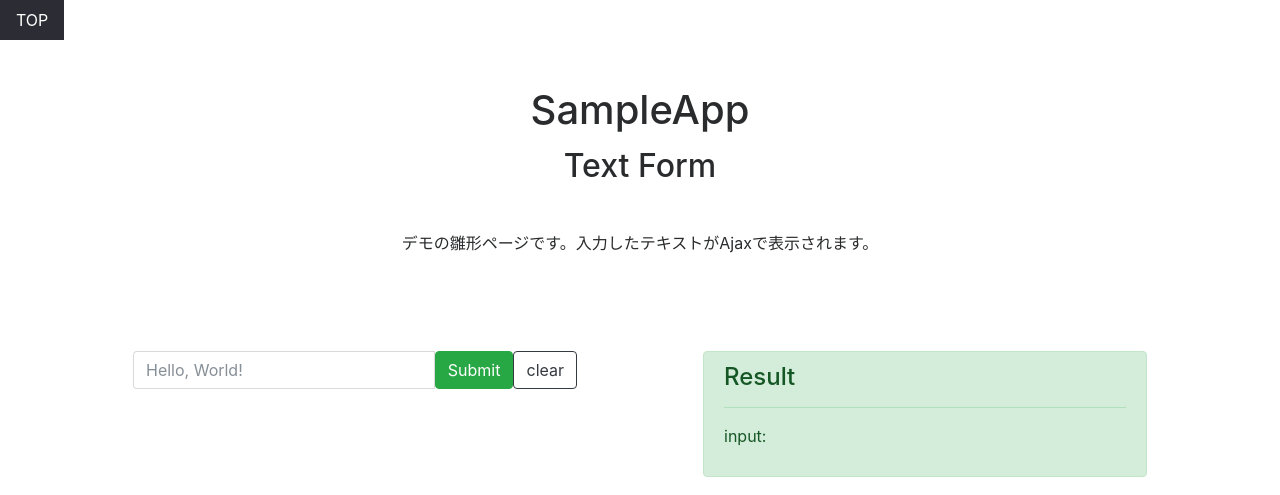
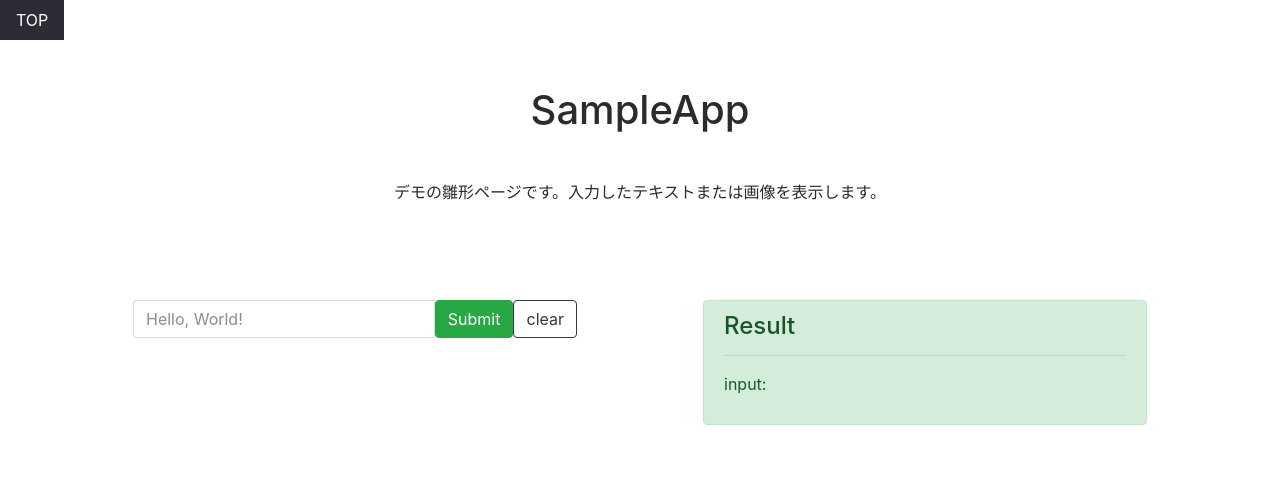
Before and after one commit to d-hacks/imasugudemo, a Flask app: page / in a window 1280 px wide. Shown: the top 495 px of the page. Run offline with Flask 2, Linux system fonts and the light colour scheme; some libraries are stand-ins or nearby versions.

Commit message:
デザイン修正

```diff
--- a/templates/index.html
+++ b/templates/index.html
@@ -6,8 +6,7 @@
     <div class="col-md-12">
       <div class="my-5 mx-5">
         <h1 class="my-3 text-center">SampleApp</h1>
-        <h2 class="my-3 text-center">Text Form</h2>
-        <p class="my-5 text-center">デモの雛形ページです。入力したテキストがAjaxで表示されます。</p>
+        <p class="my-5 text-center">デモの雛形ページです。入力したテキストまたは画像を表示します。</p>
       </div>
     </div>
 
```
